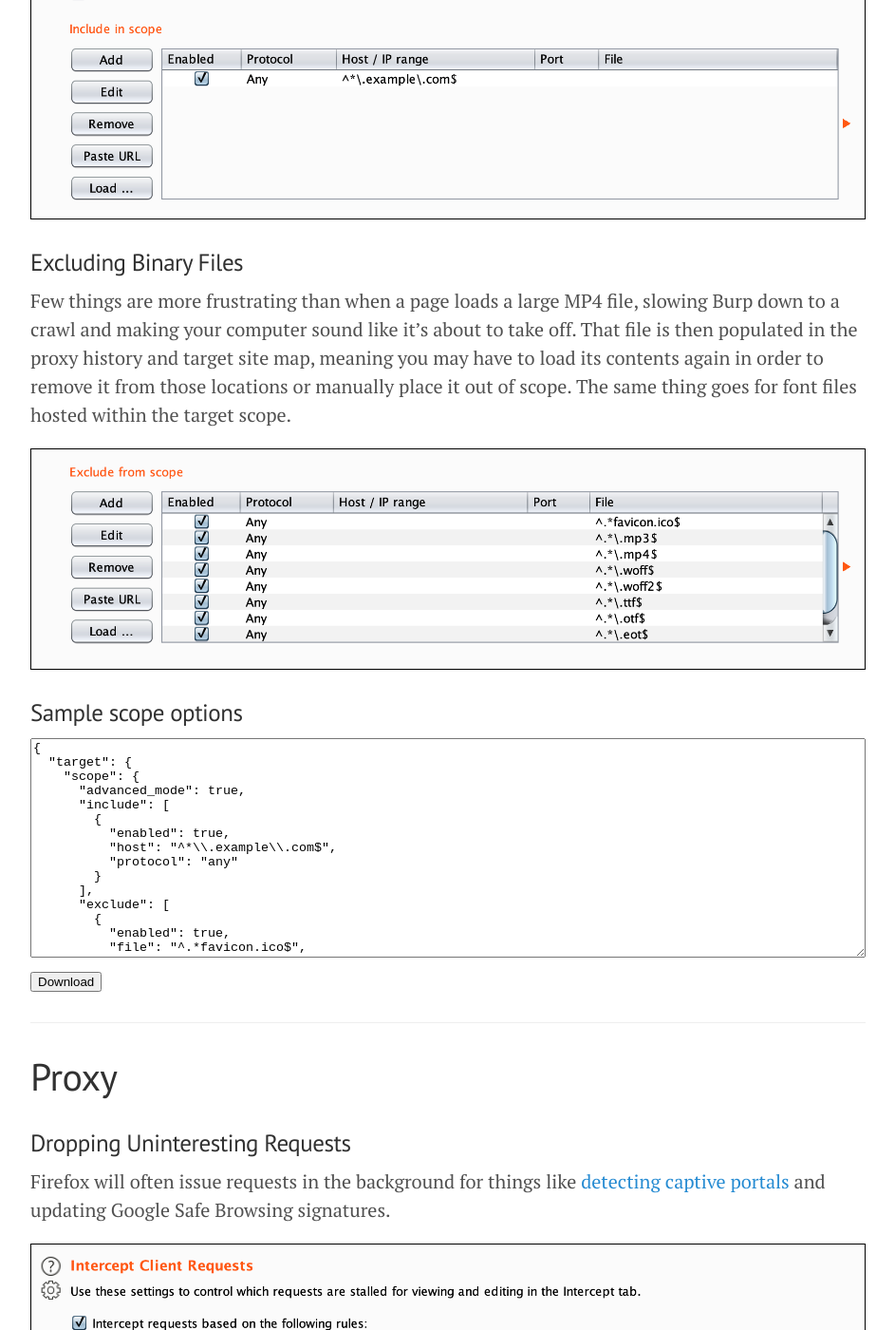
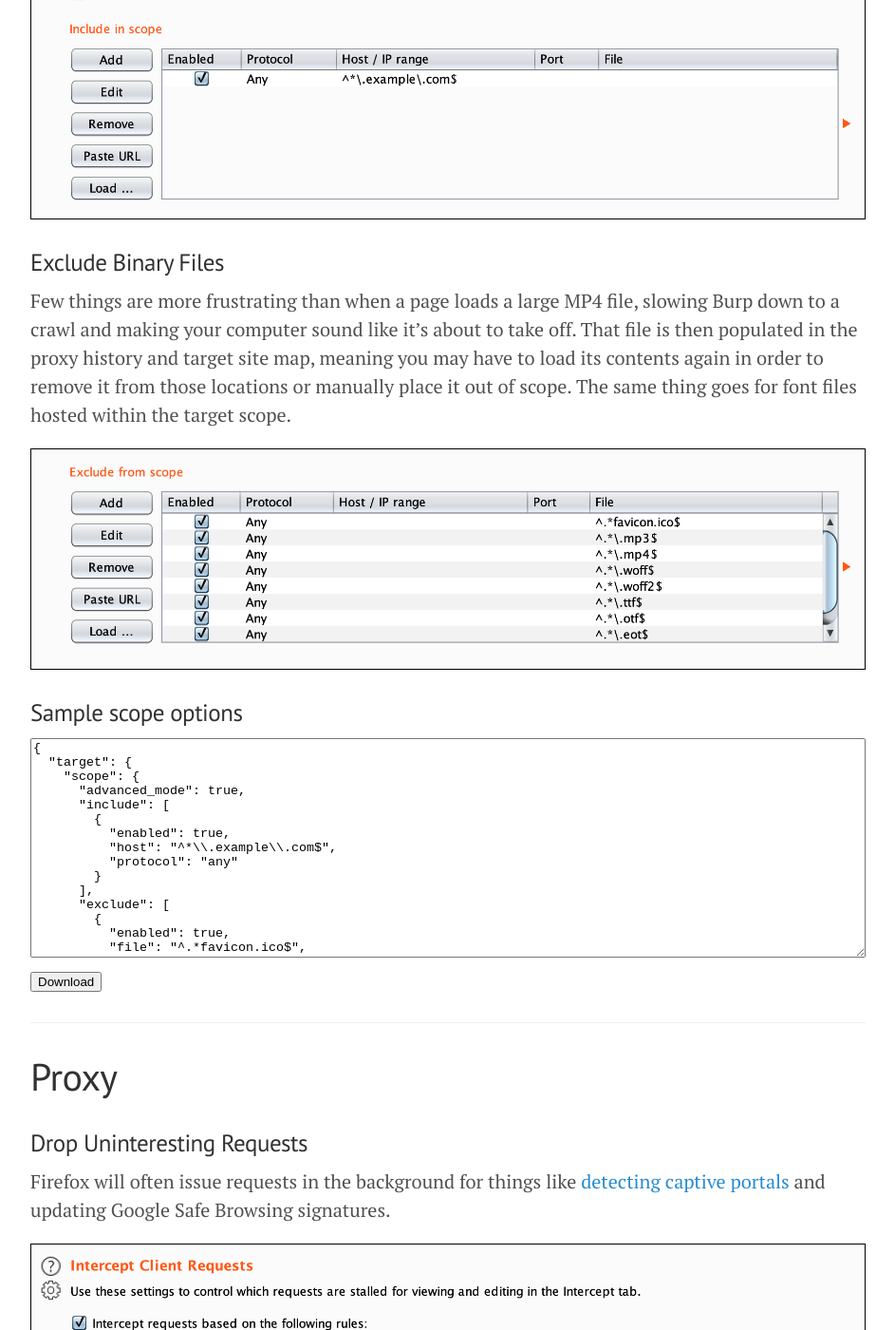
Before and after one commit to jamieparfet/jamieparfet.github.io, a Jekyll site: the page built from _posts/2020-02-04-burp-suite-configuration.md, in a window 1280 px wide and 1400 px high, scrolled down 1337 px. Shown: the whole window at 95% size, without its empty margins (168-1111 px from the left). Built offline with Jekyll 4.4.1, drawn with Linux system fonts in a browser that asks for light colours; some of the changed text lies outside the part shown.

```diff
--- a/_posts/2020-02-04-burp-suite-configuration.md
+++ b/_posts/2020-02-04-burp-suite-configuration.md
@@ -32,7 +32,7 @@ My default configuration assumes the target domain has a wildcard scope, so all
 
 ![target-scope-include](/img/burp-configuration/target-scope-include.png)
 
-### Excluding Binary Files
+### Exclude Binary Files
 Few things are more frustrating than when a page loads a large MP4 file, slowing Burp down to a crawl and making your computer sound like it's about to take off. That file is then populated in the proxy history and target site map, meaning you may have to load its contents again in order to remove it from those locations or manually place it out of scope. The same thing goes for font files hosted within the target scope.
 
 ![target-scope-exclude](/img/burp-configuration/target-scope-exclude.png)
@@ -49,7 +49,7 @@ Few things are more frustrating than when a page loads a large MP4 file, slowing
 
 # Proxy
 
-### Dropping Uninteresting Requests
+### Drop Uninteresting Requests
 
 Firefox will often issue requests in the background for things like <a href="https://support.mozilla.org/en-US/questions/1157121" target="_blank">detecting captive portals</a> and updating Google Safe Browsing signatures.
 
```
Also changed, not shown: other parts of _posts/2020-02-04-burp-suite-configuration.md (+1 -1 lines), _posts/2018-11-12-analyzing-flash-files.md (renamed from _posts/2018-12-12-analyzing-flash-files.md, +2 -2 lines).
